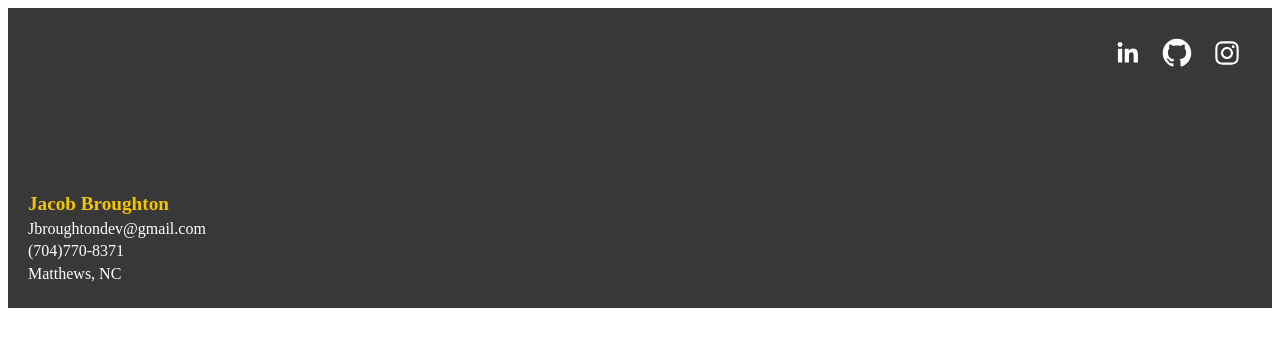
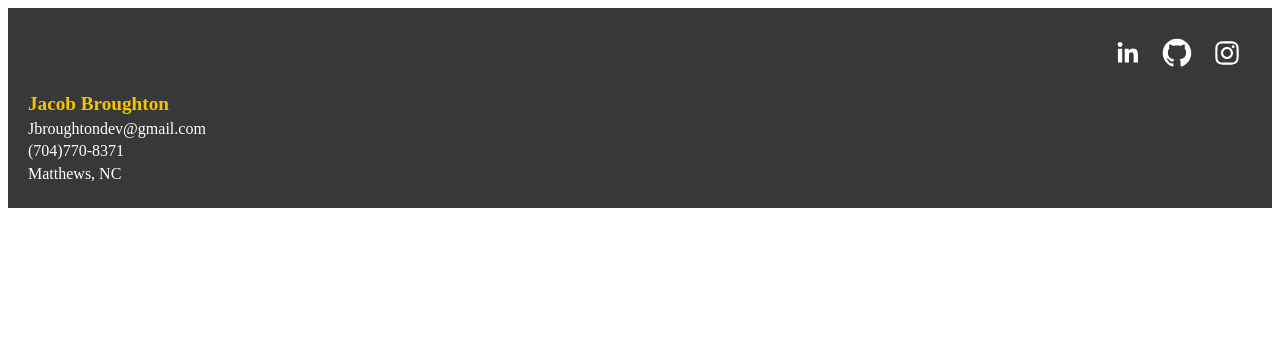
Before and after one commit to jlbroughton88/Portfolio-Next, a Next.js app: page /comps/footer in a window 1280 px wide. Shown: the top 346 px of the page. Built offline with nearby package versions, Linux system fonts and the light colour scheme.

Commit message:
added some padding in various places

```diff
--- a/public/css/footer.scss
+++ b/public/css/footer.scss
@@ -27,7 +27,7 @@ p{ margin: 0; }
     flex-direction: column;
     position: relative;
     clear: both;
-    height: 300px;
+    height: 200px;
     width: 100%;
     background: #383838;
     color: #e4e4e4;
```
Also changed, not shown: public/css/index.scss (+5 -2 lines).
